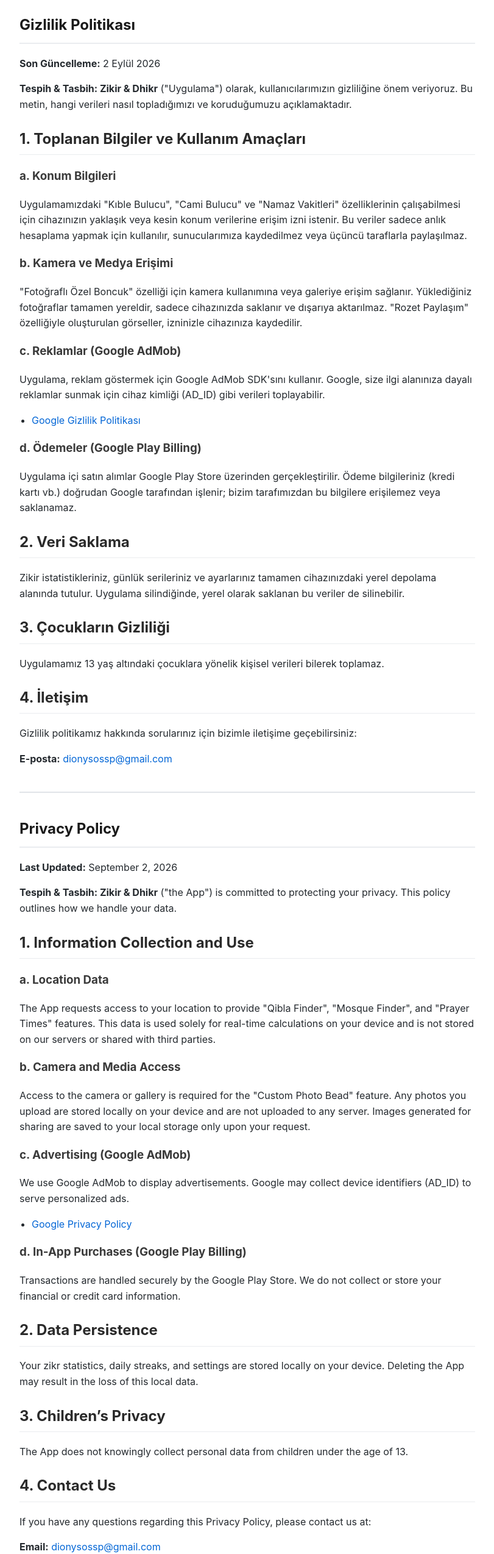
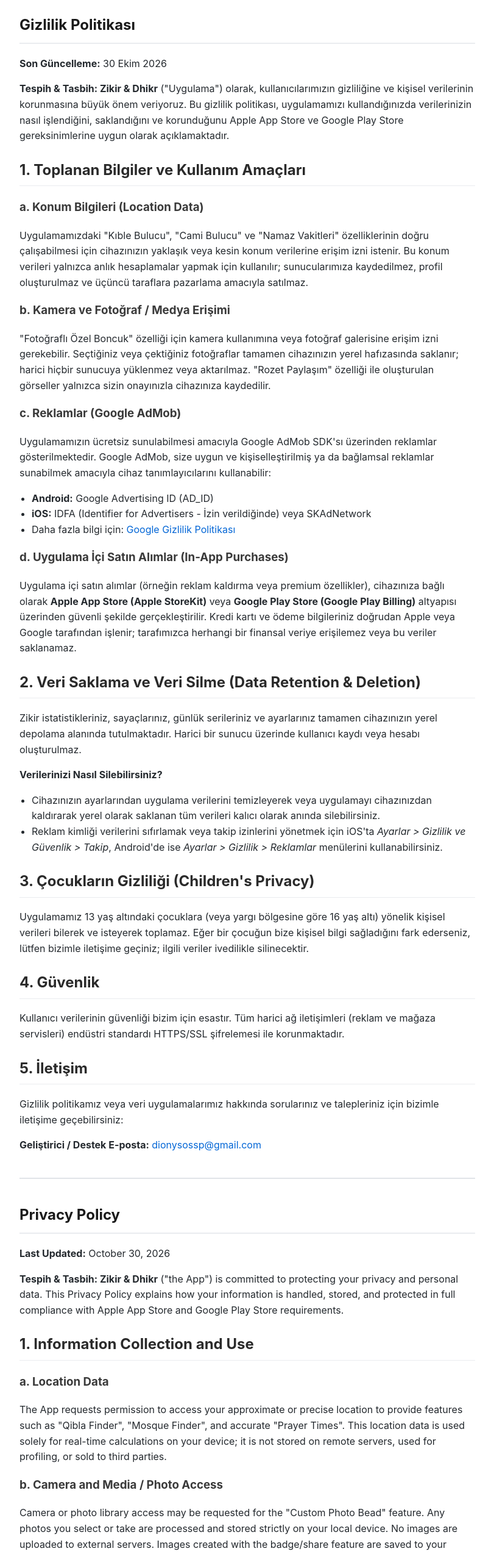
Before and after one commit to soltechin/privacy-policies, a plain HTML site: page index.html in a window 1280 px wide. Shown: the part 84-2632 px from the top of the page at 61% size, without its empty margins (234-1045 px from the left). Drawn offline with Linux system fonts and the light colour scheme.

Commit message:
Update privacy policy to comply with App Store and Google Play Store policies

```diff
--- a/index.html
+++ b/index.html
@@ -29,6 +29,16 @@
         a:hover { text-decoration: underline; }
         ul { padding-left: 20px; }
         .lang-switch { margin-bottom: 20px; font-weight: bold; }
+        .badge {
+            display: inline-block;
+            background-color: #e8f5e9;
+            color: #2e7d32;
+            padding: 4px 10px;
+            border-radius: 4px;
+            font-size: 13px;
+            font-weight: 600;
+            margin-bottom: 10px;
+        }
     </style>
 </head>
 <body>
@@ -41,35 +51,45 @@
     <!-- TÜRKÇE BÖLÜM -->
     <section id="tr">
         <h1>Gizlilik Politikası</h1>
-        <p><strong>Son Güncelleme:</strong> 2 Eylül 2026</p>
-        <p><strong>Tespih &amp; Tasbih: Zikir &amp; Dhikr</strong> ("Uygulama") olarak, kullanıcılarımızın gizliliğine önem veriyoruz. Bu metin, hangi verileri nasıl topladığımızı ve koruduğumuzu açıklamaktadır.</p>
+        <p><strong>Son Güncelleme:</strong> 30 Ekim 2026</p>
+        <p><strong>Tespih &amp; Tasbih: Zikir &amp; Dhikr</strong> ("Uygulama") olarak, kullanıcılarımızın gizliliğine ve kişisel verilerinin korunmasına büyük önem veriyoruz. Bu gizlilik politikası, uygulamamızı kullandığınızda verilerinizin nasıl işlendiğini, saklandığını ve korunduğunu Apple App Store ve Google Play Store gereksinimlerine uygun olarak açıklamaktadır.</p>
 
         <h2>1. Toplanan Bilgiler ve Kullanım Amaçları</h2>
 
-        <h3>a. Konum Bilgileri</h3>
-        <p>Uygulamamızdaki "Kıble Bulucu", "Cami Bulucu" ve "Namaz Vakitleri" özelliklerinin çalışabilmesi için cihazınızın yaklaşık veya kesin konum verilerine erişim izni istenir. Bu veriler sadece anlık hesaplama yapmak için kullanılır, sunucularımıza kaydedilmez veya üçüncü taraflarla paylaşılmaz.</p>
+        <h3>a. Konum Bilgileri (Location Data)</h3>
+        <p>Uygulamamızdaki "Kıble Bulucu", "Cami Bulucu" ve "Namaz Vakitleri" özelliklerinin doğru çalışabilmesi için cihazınızın yaklaşık veya kesin konum verilerine erişim izni istenir. Bu konum verileri yalnızca anlık hesaplamalar yapmak için kullanılır; sunucularımıza kaydedilmez, profil oluşturulmaz ve üçüncü taraflara pazarlama amacıyla satılmaz.</p>
 
-        <h3>b. Kamera ve Medya Erişimi</h3>
-        <p>"Fotoğraflı Özel Boncuk" özelliği için kamera kullanımına veya galeriye erişim sağlanır. Yüklediğiniz fotoğraflar tamamen yereldir, sadece cihazınızda saklanır ve dışarıya aktarılmaz. "Rozet Paylaşım" özelliğiyle oluşturulan görseller, izninizle cihazınıza kaydedilir.</p>
+        <h3>b. Kamera ve Fotoğraf / Medya Erişimi</h3>
+        <p>"Fotoğraflı Özel Boncuk" özelliği için kamera kullanımına veya fotoğraf galerisine erişim izni gerekebilir. Seçtiğiniz veya çektiğiniz fotoğraflar tamamen cihazınızın yerel hafızasında saklanır; harici hiçbir sunucuya yüklenmez veya aktarılmaz. "Rozet Paylaşım" özelliği ile oluşturulan görseller yalnızca sizin onayınızla cihazınıza kaydedilir.</p>
 
         <h3>c. Reklamlar (Google AdMob)</h3>
-        <p>Uygulama, reklam göstermek için Google AdMob SDK'sını kullanır. Google, size ilgi alanınıza dayalı reklamlar sunmak için cihaz kimliği (AD_ID) gibi verileri toplayabilir.</p>
+        <p>Uygulamamızın ücretsiz sunulabilmesi amacıyla Google AdMob SDK'sı üzerinden reklamlar gösterilmektedir. Google AdMob, size uygun ve kişiselleştirilmiş ya da bağlamsal reklamlar sunabilmek amacıyla cihaz tanımlayıcılarını kullanabilir:</p>
         <ul>
-            <li><a href="https://policies.google.com/privacy" target="_blank" rel="noopener noreferrer">Google Gizlilik Politikası</a></li>
+            <li><strong>Android:</strong> Google Advertising ID (AD_ID)</li>
+            <li><strong>iOS:</strong> IDFA (Identifier for Advertisers - İzin verildiğinde) veya SKAdNetwork</li>
+            <li>Daha fazla bilgi için: <a href="https://policies.google.com/privacy" target="_blank" rel="noopener noreferrer">Google Gizlilik Politikası</a></li>
         </ul>
 
-        <h3>d. Ödemeler (Google Play Billing)</h3>
-        <p>Uygulama içi satın alımlar Google Play Store üzerinden gerçekleştirilir. Ödeme bilgileriniz (kredi kartı vb.) doğrudan Google tarafından işlenir; bizim tarafımızdan bu bilgilere erişilemez veya saklanamaz.</p>
+        <h3>d. Uygulama İçi Satın Alımlar (In-App Purchases)</h3>
+        <p>Uygulama içi satın alımlar (örneğin reklam kaldırma veya premium özellikler), cihazınıza bağlı olarak <strong>Apple App Store (Apple StoreKit)</strong> veya <strong>Google Play Store (Google Play Billing)</strong> altyapısı üzerinden güvenli şekilde gerçekleştirilir. Kredi kartı ve ödeme bilgileriniz doğrudan Apple veya Google tarafından işlenir; tarafımızca herhangi bir finansal veriye erişilemez veya bu veriler saklanamaz.</p>
 
-        <h2>2. Veri Saklama</h2>
-        <p>Zikir istatistikleriniz, günlük serileriniz ve ayarlarınız tamamen cihazınızdaki yerel depolama alanında tutulur. Uygulama silindiğinde, yerel olarak saklanan bu veriler de silinebilir.</p>
+        <h2>2. Veri Saklama ve Veri Silme (Data Retention &amp; Deletion)</h2>
+        <p>Zikir istatistikleriniz, sayaçlarınız, günlük serileriniz ve ayarlarınız tamamen cihazınızın yerel depolama alanında tutulmaktadır. Harici bir sunucu üzerinde kullanıcı kaydı veya hesabı oluşturulmaz.</p>
+        <p><strong>Verilerinizi Nasıl Silebilirsiniz?</strong></p>
+        <ul>
+            <li>Cihazınızın ayarlarından uygulama verilerini temizleyerek veya uygulamayı cihazınızdan kaldırarak yerel olarak saklanan tüm verileri kalıcı olarak anında silebilirsiniz.</li>
+            <li>Reklam kimliği verilerini sıfırlamak veya takip izinlerini yönetmek için iOS'ta <em>Ayarlar &gt; Gizlilik ve Güvenlik &gt; Takip</em>, Android'de ise <em>Ayarlar &gt; Gizlilik &gt; Reklamlar</em> menülerini kullanabilirsiniz.</li>
+        </ul>
 
-        <h2>3. Çocukların Gizliliği</h2>
-        <p>Uygulamamız 13 yaş altındaki çocuklara yönelik kişisel verileri bilerek toplamaz.</p>
+        <h2>3. Çocukların Gizliliği (Children's Privacy)</h2>
+        <p>Uygulamamız 13 yaş altındaki çocuklara (veya yargı bölgesine göre 16 yaş altı) yönelik kişisel verileri bilerek ve isteyerek toplamaz. Eğer bir çocuğun bize kişisel bilgi sağladığını fark ederseniz, lütfen bizimle iletişime geçiniz; ilgili veriler ivedilikle silinecektir.</p>
 
-        <h2>4. İletişim</h2>
-        <p>Gizlilik politikamız hakkında sorularınız için bizimle iletişime geçebilirsiniz:</p>
-        <p><strong>E-posta:</strong> <a href="mailto:dionysossp@gmail.com">dionysossp@gmail.com</a></p>
+        <h2>4. Güvenlik</h2>
+        <p>Kullanıcı verilerinin güvenliği bizim için esastır. Tüm harici ağ iletişimleri (reklam ve mağaza servisleri) endüstri standardı HTTPS/SSL şifrelemesi ile korunmaktadır.</p>
+
+        <h2>5. İletişim</h2>
+        <p>Gizlilik politikamız veya veri uygulamalarımız hakkında sorularınız ve talepleriniz için bizimle iletişime geçebilirsiniz:</p>
+        <p><strong>Geliştirici / Destek E-posta:</strong> <a href="mailto:dionysossp@gmail.com">dionysossp@gmail.com</a></p>
     </section>
 
     <hr>
@@ -77,35 +97,45 @@
     <!-- ENGLISH SECTION -->
     <section id="en">
         <h1>Privacy Policy</h1>
-        <p><strong>Last Updated:</strong> September 2, 2026</p>
-        <p><strong>Tespih &amp; Tasbih: Zikir &amp; Dhikr</strong> ("the App") is committed to protecting your privacy. This policy outlines how we handle your data.</p>
+        <p><strong>Last Updated:</strong> October 30, 2026</p>
+        <p><strong>Tespih &amp; Tasbih: Zikir &amp; Dhikr</strong> ("the App") is committed to protecting your privacy and personal data. This Privacy Policy explains how your information is handled, stored, and protected in full compliance with Apple App Store and Google Play Store requirements.</p>
 
         <h2>1. Information Collection and Use</h2>
 
         <h3>a. Location Data</h3>
-        <p>The App requests access to your location to provide "Qibla Finder", "Mosque Finder", and "Prayer Times" features. This data is used solely for real-time calculations on your device and is not stored on our servers or shared with third parties.</p>
+        <p>The App requests permission to access your approximate or precise location to provide features such as "Qibla Finder", "Mosque Finder", and accurate "Prayer Times". This location data is used solely for real-time calculations on your device; it is not stored on remote servers, used for profiling, or sold to third parties.</p>
 
-        <h3>b. Camera and Media Access</h3>
-        <p>Access to the camera or gallery is required for the "Custom Photo Bead" feature. Any photos you upload are stored locally on your device and are not uploaded to any server. Images generated for sharing are saved to your local storage only upon your request.</p>
+        <h3>b. Camera and Media / Photo Access</h3>
+        <p>Camera or photo library access may be requested for the "Custom Photo Bead" feature. Any photos you select or take are processed and stored strictly on your local device. No images are uploaded to external servers. Images created with the badge/share feature are saved to your device only with your explicit consent.</p>
 
         <h3>c. Advertising (Google AdMob)</h3>
-        <p>We use Google AdMob to display advertisements. Google may collect device identifiers (AD_ID) to serve personalized ads.</p>
+        <p>We use Google AdMob to display advertisements to keep the App free. Google may collect and process device identifiers to serve personalized or contextual ads:</p>
         <ul>
-            <li><a href="https://policies.google.com/privacy" target="_blank" rel="noopener noreferrer">Google Privacy Policy</a></li>
+            <li><strong>Android:</strong> Google Advertising ID (AD_ID)</li>
+            <li><strong>iOS:</strong> IDFA (Identifier for Advertisers - where permitted via App Tracking Transparency) or SKAdNetwork</li>
+            <li>For more information, please visit: <a href="https://policies.google.com/privacy" target="_blank" rel="noopener noreferrer">Google Privacy Policy</a></li>
         </ul>
 
-        <h3>d. In-App Purchases (Google Play Billing)</h3>
-        <p>Transactions are handled securely by the Google Play Store. We do not collect or store your financial or credit card information.</p>
+        <h3>d. In-App Purchases</h3>
+        <p>In-app purchases (such as removing advertisements or unlocking premium features) are processed securely through <strong>Apple App Store (Apple StoreKit)</strong> or <strong>Google Play Store (Google Play Billing)</strong> depending on your platform. We do not collect, process, or store any of your financial, billing, or credit card details.</p>
 
-        <h2>2. Data Persistence</h2>
-        <p>Your zikr statistics, daily streaks, and settings are stored locally on your device. Deleting the App may result in the loss of this local data.</p>
+        <h2>2. Data Retention and Deletion</h2>
+        <p>Your dhikr counts, streaks, statistics, and preferences are stored exclusively on your device's local storage. We do not maintain any user accounts or remote database profiles.</p>
+        <p><strong>How to Delete Your Data:</strong></p>
+        <ul>
+            <li>You can immediately and permanently delete all your stored data at any time by clearing the App's data in your device settings or by uninstalling the App from your device.</li>
+            <li>To manage or reset advertising identifiers, you can adjust your device settings (on iOS: <em>Settings &gt; Privacy &amp; Security &gt; Tracking</em>; on Android: <em>Settings &gt; Privacy &gt; Ads</em>).</li>
+        </ul>
 
         <h2>3. Children’s Privacy</h2>
-        <p>The App does not knowingly collect personal data from children under the age of 13.</p>
+        <p>The App does not knowingly collect or solicit personal information from children under the age of 13 (or under 16 where required by local law). If you believe a child has provided us with personal information, please contact us immediately and we will take prompt steps to remove such information.</p>
 
-        <h2>4. Contact Us</h2>
-        <p>If you have any questions regarding this Privacy Policy, please contact us at:</p>
-        <p><strong>Email:</strong> <a href="mailto:dionysossp@gmail.com">dionysossp@gmail.com</a></p>
+        <h2>4. Data Security</h2>
+        <p>We take the security of your data seriously. All communications with third-party service providers (such as advertising and payment billing frameworks) are transmitted securely using industry-standard HTTPS encryption.</p>
+
+        <h2>5. Contact Us</h2>
+        <p>If you have any questions or feedback regarding this Privacy Policy or your privacy rights, please contact us at:</p>
+        <p><strong>Developer / Support Email:</strong> <a href="mailto:dionysossp@gmail.com">dionysossp@gmail.com</a></p>
     </section>
 </div>
 
```
